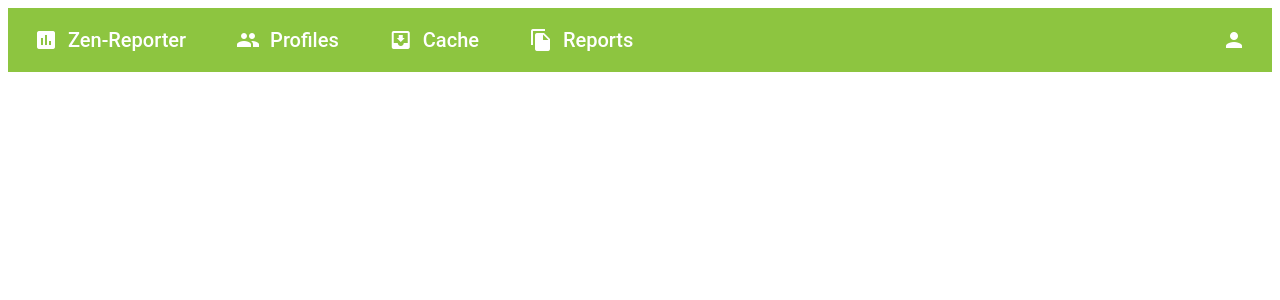
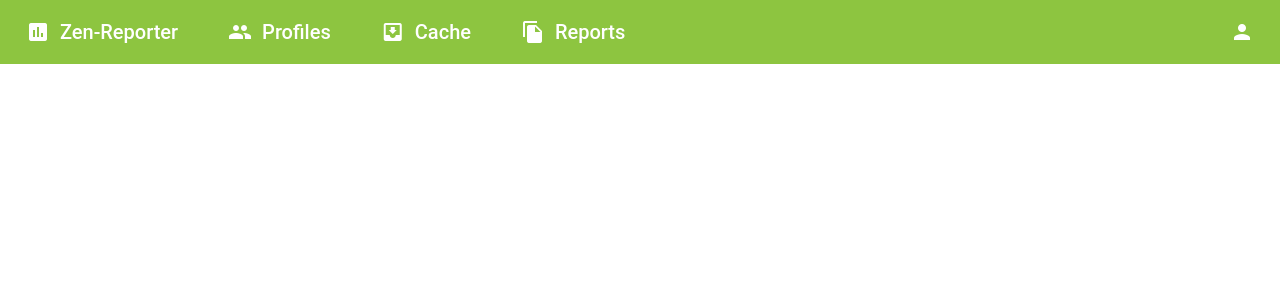
Before and after one commit to simonhall37/ApiConnect, an Angular app in the folder ApiConnect-front/: page / in a window 1280 px wide. Shown: the top 300 px of the page. Built offline with nearby package versions, Linux system fonts and the light colour scheme.

Commit message:
Update to main styles

```diff
--- a/ApiConnect-front/src/styles.scss
+++ b/ApiConnect-front/src/styles.scss
@@ -2,3 +2,21 @@
 // @import '~bootstrap/scss/bootstrap-grid';
 
 @import "~@angular/material/prebuilt-themes/indigo-pink.css";
+
+body {
+  padding: 0;
+  margin: 0;
+  display: flex;
+  flex-direction: column;
+  align-content: stretch;
+  align-items: stretch;
+  height: 100vh;
+}
+
+.main {
+  height: 100vh;
+}
+
+af-root {
+  height: 100vh;
+}
```
